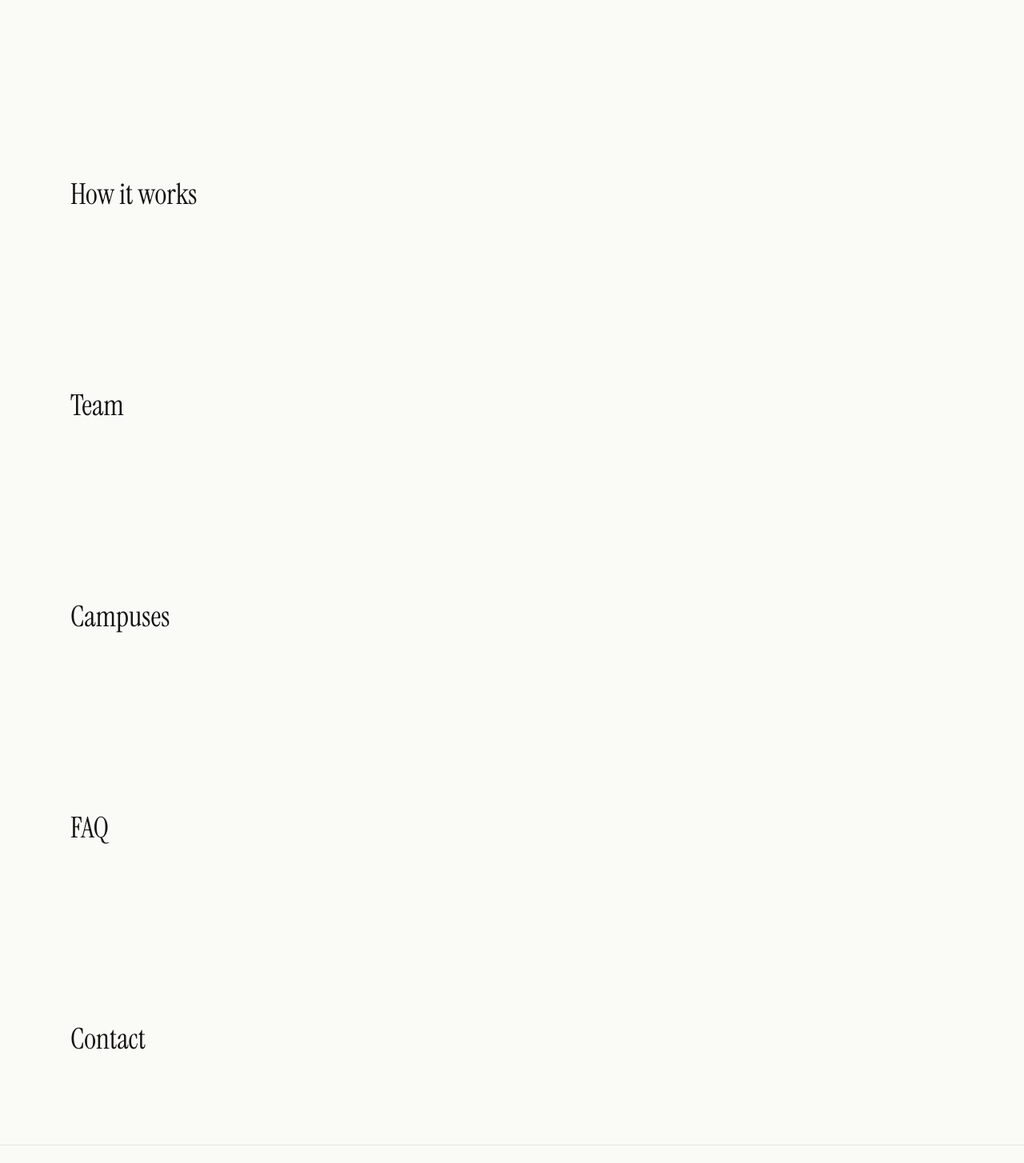
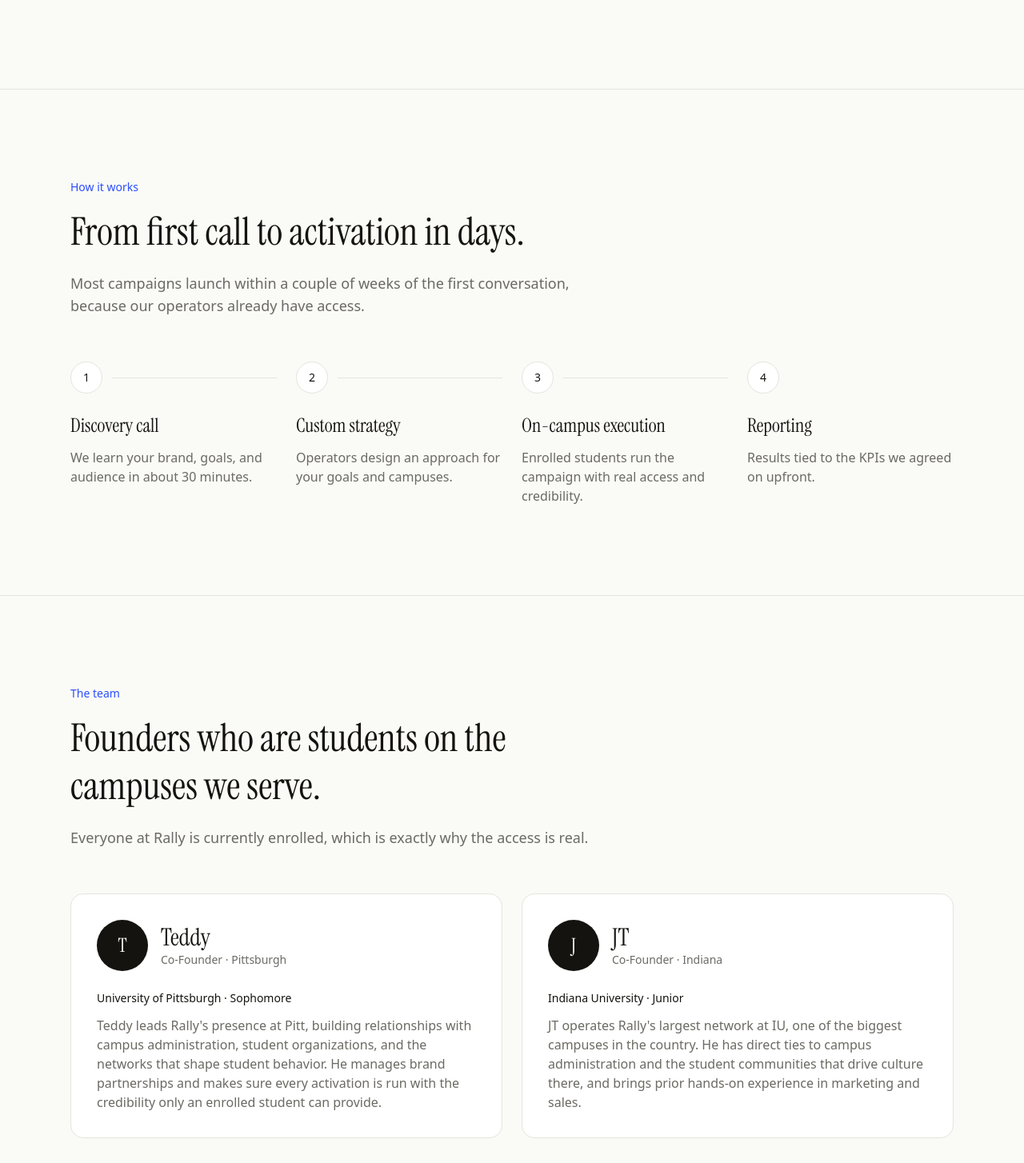
Before and after one commit to caltee25/rally-co, a Next.js app: page / in a window 1280 px wide. Shown: the part 2436-3890 px from the top of the page at 80% size. Built offline with nearby package versions, Linux system fonts and the light colour scheme.

Commit message:
Added Team and How It Works sections

```diff
--- a/src/components/sections/HowItWorks.tsx
+++ b/src/components/sections/HowItWorks.tsx
@@ -1,9 +1,34 @@
 import Section from "@/components/ui/Section";
+import SectionHeader from "@/components/ui/SectionHeader";
+import { steps } from "@/lib/content";
 
 export default function HowItWorks() {
   return (
-    <Section id="process">
-      <h2 className="font-display text-4xl">How it works</h2>
+    <Section id="process" className="border-t border-border">
+      <SectionHeader
+        eyebrow="How it works"
+        title="From first call to activation in days."
+        description="Most campaigns launch within a couple of weeks of the first conversation, because our operators already have access."
+      />
+
+      <ol className="grid gap-10 md:grid-cols-4 md:gap-6">
+        {steps.map((step, i) => (
+          <li key={step.title} className="relative">
+            {/* Number badge + connecting line */}
+            <div className="flex items-center">
+              <span className="flex h-10 w-10 shrink-0 items-center justify-center rounded-full border border-border bg-surface text-sm font-medium">
+                {i + 1}
+              </span>
+              {i < steps.length - 1 && (
+                <span className="ml-3 hidden h-px flex-1 bg-border md:block" />
+              )}
+            </div>
+
+            <h3 className="mt-6 font-display text-2xl">{step.title}</h3>
+            <p className="mt-3 text-muted">{step.description}</p>
+          </li>
+        ))}
+      </ol>
     </Section>
   );
 }
--- a/src/components/sections/Team.tsx
+++ b/src/components/sections/Team.tsx
@@ -1,9 +1,45 @@
 import Section from "@/components/ui/Section";
+import SectionHeader from "@/components/ui/SectionHeader";
+import { team } from "@/lib/content";
 
 export default function Team() {
   return (
-    <Section id="team">
-      <h2 className="font-display text-4xl">Team</h2>
+    <Section id="team" className="border-t border-border">
+      <SectionHeader
+        eyebrow="The team"
+        title="Founders who are students on the campuses we serve."
+        description="Everyone at Rally is currently enrolled, which is exactly why the access is real."
+      />
+
+      <div className="grid gap-6 md:grid-cols-2">
+        {team.map((person) => (
+          <article
+            key={person.name}
+            className="rounded-2xl border border-border bg-surface p-8"
+          >
+            <div className="flex items-center gap-4">
+              {/* Initials avatar: swap for a real photo later */}
+              <div
+                aria-hidden
+                className="flex h-16 w-16 items-center justify-center rounded-full bg-foreground font-display text-2xl text-background"
+              >
+                {person.name[0]}
+              </div>
+              <div>
+                <h3 className="font-display text-3xl">{person.name}</h3>
+                <p className="text-sm text-muted">
+                  {person.role} · {person.campus}
+                </p>
+              </div>
+            </div>
+
+            <p className="mt-6 text-sm font-medium">
+              {person.school} · {person.year}
+            </p>
+            <p className="mt-3 text-muted">{person.bio}</p>
+          </article>
+        ))}
+      </div>
     </Section>
   );
 }
--- a/src/lib/content.ts
+++ b/src/lib/content.ts
@@ -72,9 +72,22 @@ export const services = [
   ];
 
   export const team = [
-    { name: "Teddy", role: "Co-Founder · Pittsburgh", school: "University of Pittsburgh" },
-    { name: "JT", role: "Co-Founder · Indiana", school: "Indiana University" },
-
+    {
+      name: "Teddy",
+      role: "Co-Founder",
+      campus: "Pittsburgh",
+      school: "University of Pittsburgh",
+      year: "Sophomore",
+      bio: "Teddy leads Rally's presence at Pitt, building relationships with campus administration, student organizations, and the networks that shape student behavior. He manages brand partnerships and makes sure every activation is run with the credibility only an enrolled student can provide.",
+    },
+    {
+      name: "JT",
+      role: "Co-Founder",
+      campus: "Indiana",
+      school: "Indiana University",
+      year: "Junior",
+      bio: "JT operates Rally's largest network at IU, one of the biggest campuses in the country. He has direct ties to campus administration and the student communities that drive culture there, and brings prior hands-on experience in marketing and sales.",
+    },
   ];
 
   export const campuses = [
```
